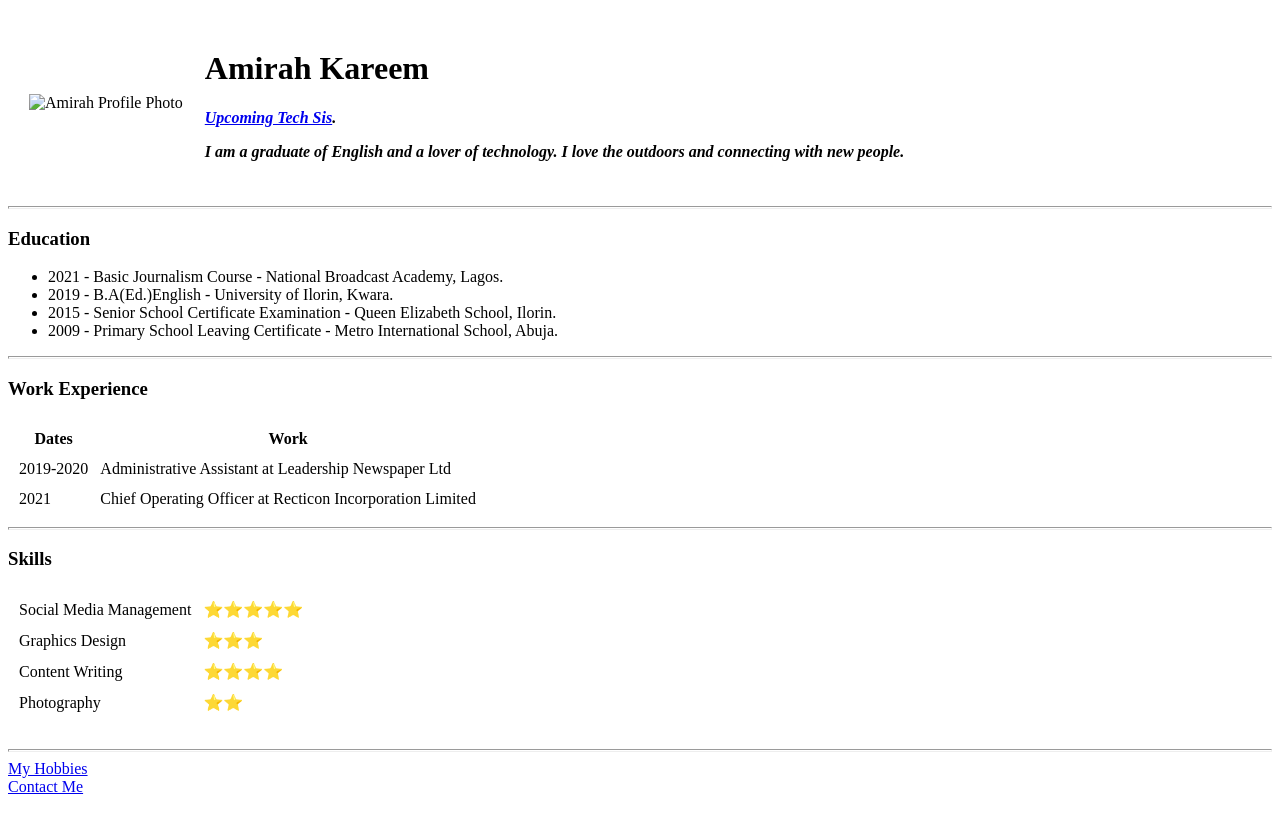
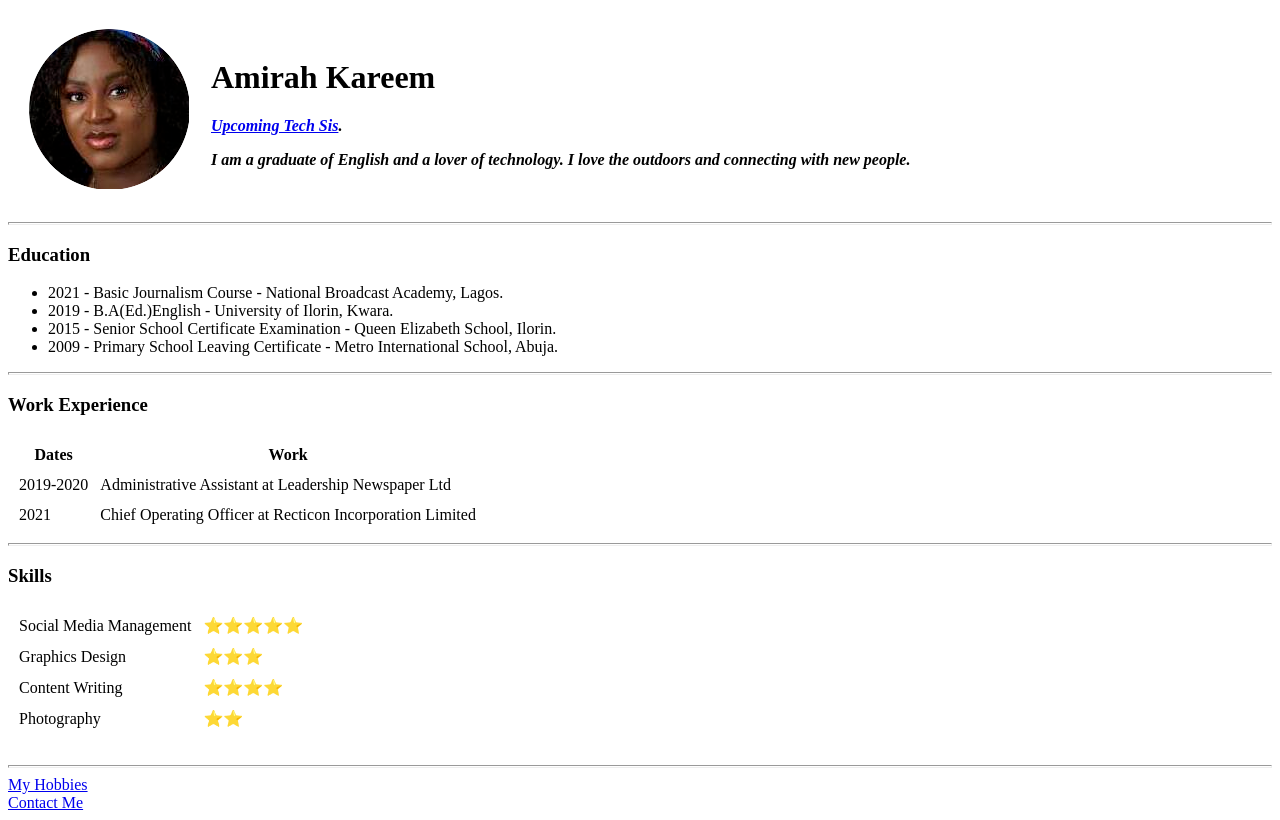
Before and after one commit to Mims10Kareem/CV, a plain HTML site: page index.html in a window 1280 px wide. Drawn offline with Linux system fonts and the light colour scheme.

Commit message:
Update index.html

```diff
--- a/index.html
+++ b/index.html
@@ -9,7 +9,7 @@
 <body>
   <table cellspacing="20">
     <tr>
-      <td><img src="mira.png" alt="Amirah Profile Photo"></td>
+      <td><img src="image/mira.png" alt="Amirah Profile Photo"></td>
       <td>
         <h1>Amirah Kareem</h1>
         <p><em><strong><a href="https://www.instagram.com/_amiirahhh_/">Upcoming Tech Sis</a><strong>.<em></p>
```
